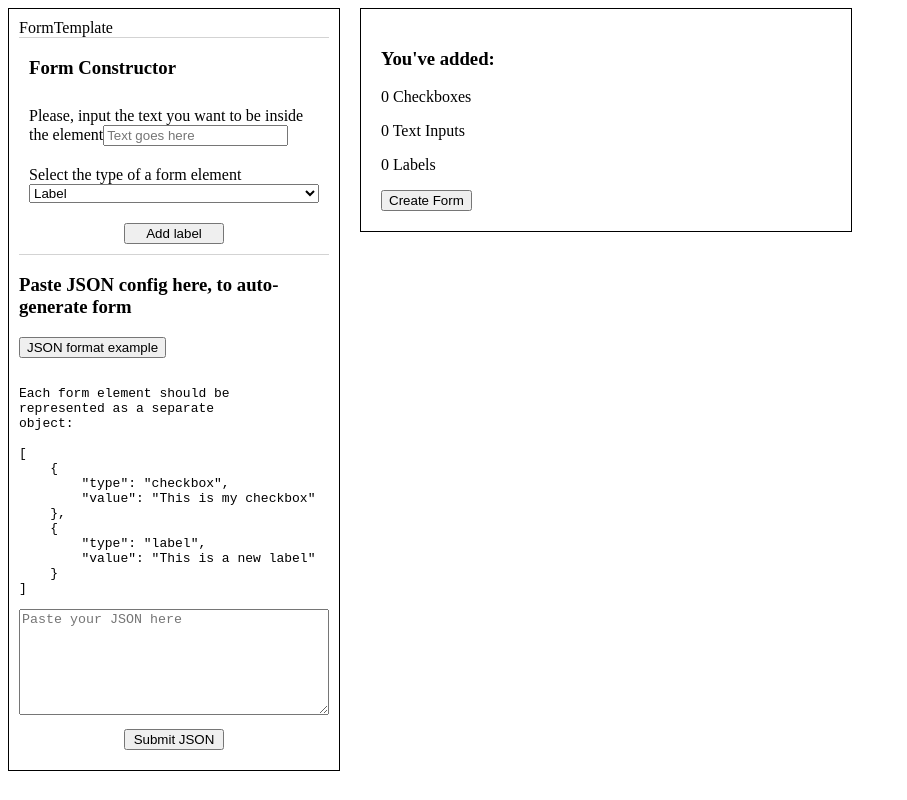
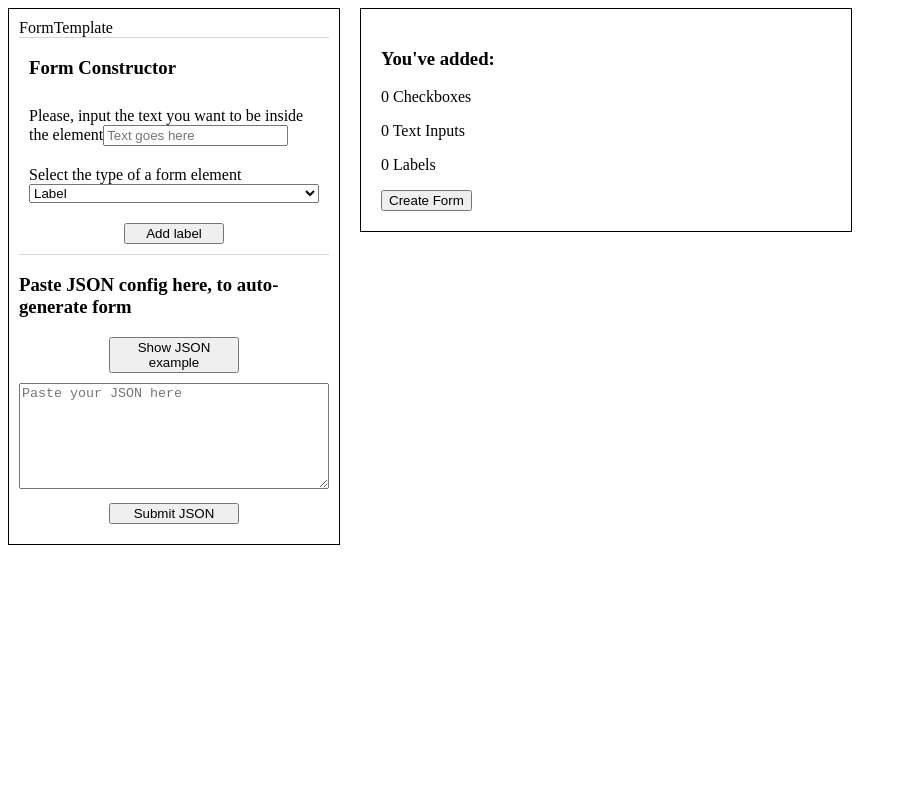
Before and after one commit to tony-blackie/form-constructor, a React app: page / in a window 1280 px wide. Shown: the whole page, without its empty margins (0-907 px from the left). Built offline with nearby package versions, Linux system fonts and the light colour scheme.

Commit message:
Add callback for textarea change and some CSS

```diff
--- a/src/components/FormConfig.jsx
+++ b/src/components/FormConfig.jsx
@@ -11,21 +11,44 @@ export default class FormConfig extends Component {
         };
 
         this.toggleExample = this.toggleExample.bind(this);
+        this.handleTextareaChange = this.handleTextareaChange.bind(this);
     }
 
     toggleExample(event) {
         this.setState({isExampleVisible: !this.state.isExampleVisible});
     }
 
+    handleTextareaChange() {
+
+    }
+
     render() {
         return (
             <form className="config">
                 <h3>Paste JSON config here, to auto-generate form</h3>
-                <button onClick={this.toggleExample}>JSON format example</button>
 
-                <ExampleJSON />
+                <div className="config__example-wrapper">
+                    <button
+                        className="config__example-button"
+                        onClick={this.toggleExample}
+                        >
+                        Show JSON example
+                    </button>
+                </div>
 
-                <textarea placeholder="Paste your JSON here" className="config__textarea"></textarea>
+                {
+                    this.state.isExampleVisible ?
+                    <ExampleJSON />
+                    : null
+                }
+
+
+
+                <textarea
+                    placeholder="Paste your JSON here"
+                    className="config__textarea"
+                    onChange={this.handleTextareaChange}>
+                </textarea>
 
                 <div className="config__submit-wrapper">
                     <input type="submit" value="Submit JSON" className="config__submit" />
--- a/src/sass/config.scss
+++ b/src/sass/config.scss
@@ -12,6 +12,15 @@
   }
 
   &__submit {
-    width: 100px;
+    width: 130px;
+  }
+
+  &__example-wrapper {
+    text-align: center;
+    margin: 10px 0 10px 0;
+  }
+
+  &__example-button {
+    width: 130px;
   }
 }
```
